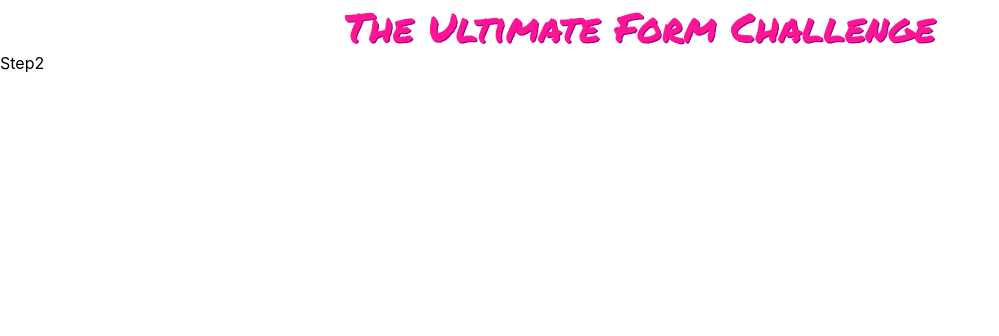
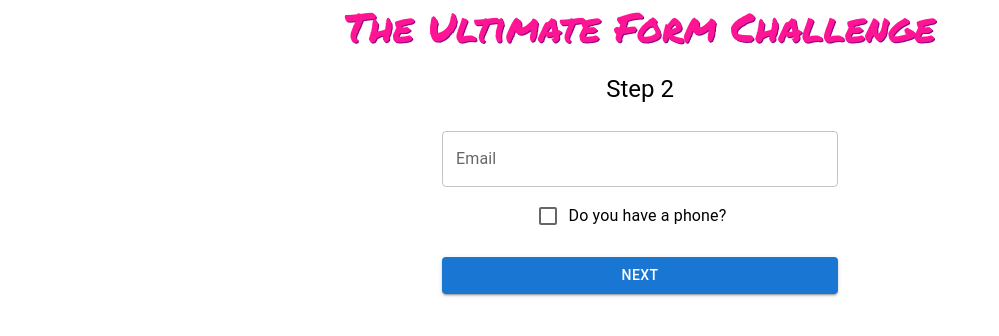
Before and after one commit to Saveliy113/react-hook-form, a React (Create React App) app: page /step2 in a window 1280 px wide. Shown: the top 336 px of the page, without its empty margins (0-999 px from the left). Built offline with nearby package versions, Linux system fonts and the light colour scheme.

Commit message:
step 2 finished

```diff
--- a/package.json
+++ b/package.json
@@ -10,6 +10,7 @@
     "@testing-library/jest-dom": "^5.16.5",
     "@testing-library/react": "^13.4.0",
     "@testing-library/user-event": "^13.5.0",
+    "libphonenumber-js": "^1.10.30",
     "react": "^18.2.0",
     "react-dom": "^18.2.0",
     "react-hook-form": "^7.43.9",
--- a/src/components/Step1.jsx
+++ b/src/components/Step1.jsx
@@ -1,10 +1,13 @@
+//REACT
 import React from 'react';
 import { useNavigate } from 'react-router-dom';
+import { useForm } from 'react-hook-form';
+
+//COMPONENTS
 import MainContainer from './MainContainer';
 import { Typography } from '@mui/material';
 import Form from './Form';
 import Input from './Input';
-import { useForm } from 'react-hook-form';
 import PrimaryButton from './PrimaryButton';
 import { object, string } from 'yup';
 import { yupResolver } from '@hookform/resolvers/yup';
@@ -38,7 +41,6 @@
       </Typography>
       <Form onSubmit={handleSubmit(onSubmit)}>
         <Input
-          ref={register}
           id="firstName"
           type="text"
           label="First Name"
--- a/src/components/Step2.jsx
+++ b/src/components/Step2.jsx
@@ -1,7 +1,101 @@
+//REACT
 import React from 'react';
+import { useNavigate } from 'react-router-dom';
+import { useForm } from 'react-hook-form';
+
+//COMPONENTS
+import MainContainer from './MainContainer';
+import { Checkbox, Typography } from '@mui/material';
+import { FormControlLabel } from '@mui/material';
+import Form from './Form';
+import Input from './Input';
+import PrimaryButton from './PrimaryButton';
+import { object, string } from 'yup';
+import { yupResolver } from '@hookform/resolvers/yup';
+import parsePhoneNumberFromString from 'libphonenumber-js';
+
+const schema = object({
+  email: string()
+    .email('Email should have correct format')
+    .required('Email is a required field'),
+});
+
+const normalizePhoneNumber = (value) => {
+  console.log('Value changed');
+  const phoneNumber = parsePhoneNumberFromString(value);
+
+  if (!phoneNumber) {
+    return value;
+  }
+
+  return phoneNumber.formatInternational();
+};
 
 const Step2 = () => {
-  return <div>Step2</div>;
+  const navigate = useNavigate();
+
+  const {
+    register,
+    handleSubmit,
+    watch,
+    formState: { errors },
+  } = useForm({
+    mode: 'onBlur',
+    resolver: yupResolver(schema),
+  });
+
+  const onSubmit = () => navigate('/step3');
+
+  const hasPhone = watch('hasPhone');
+
+  return (
+    <MainContainer>
+      <Typography component="h2" variant="h5">
+        Step 2
+      </Typography>
+      <Form onSubmit={handleSubmit(onSubmit)}>
+        <Input
+          onChange={(e) => {
+            console.log(e);
+          }}
+          id="email"
+          type="email"
+          label="Email"
+          name="Email"
+          error={!!errors.email}
+          helperText={errors?.email?.message}
+          {...register('email')}
+        />
+
+        <FormControlLabel
+          label="Do you have a phone?"
+          control={
+            <Checkbox
+              name="hasPhone"
+              {...register('hasPhone')}
+              color="primary"
+            />
+          }
+        />
+
+        {hasPhone && (
+          <Input
+            id="phoneNumber"
+            type="tel"
+            label="Phone Number"
+            name="phoneNumber"
+            {...register('phoneNumber', {
+              onChange: (event) => {
+                event.target.value = normalizePhoneNumber(event.target.value);
+              },
+            })}
+          />
+        )}
+
+        <PrimaryButton>Next</PrimaryButton>
+      </Form>
+    </MainContainer>
+  );
 };
 
 export default Step2;
```
Also changed, not shown: 1 other file (tests, documents, lock files or other folders).
